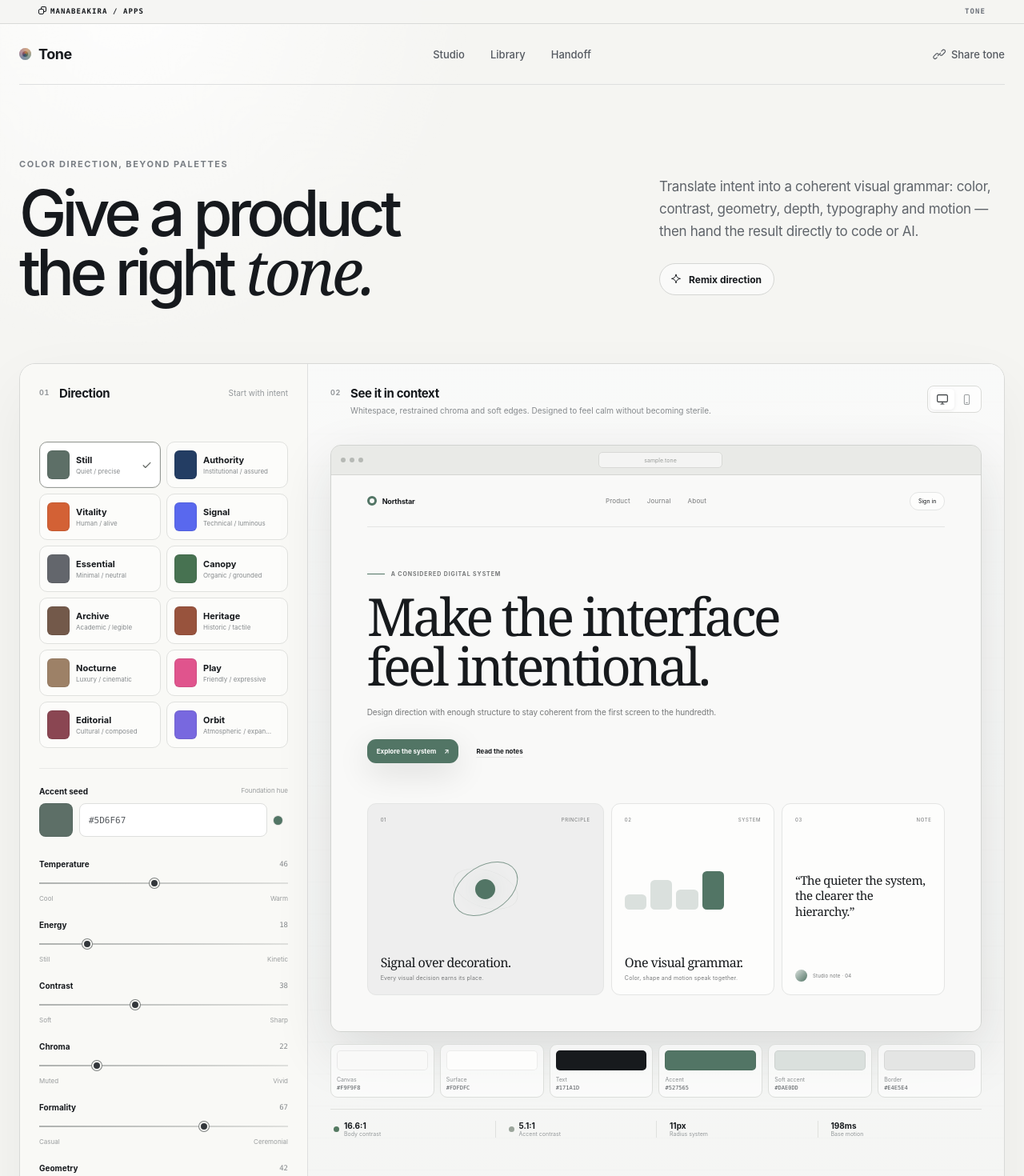
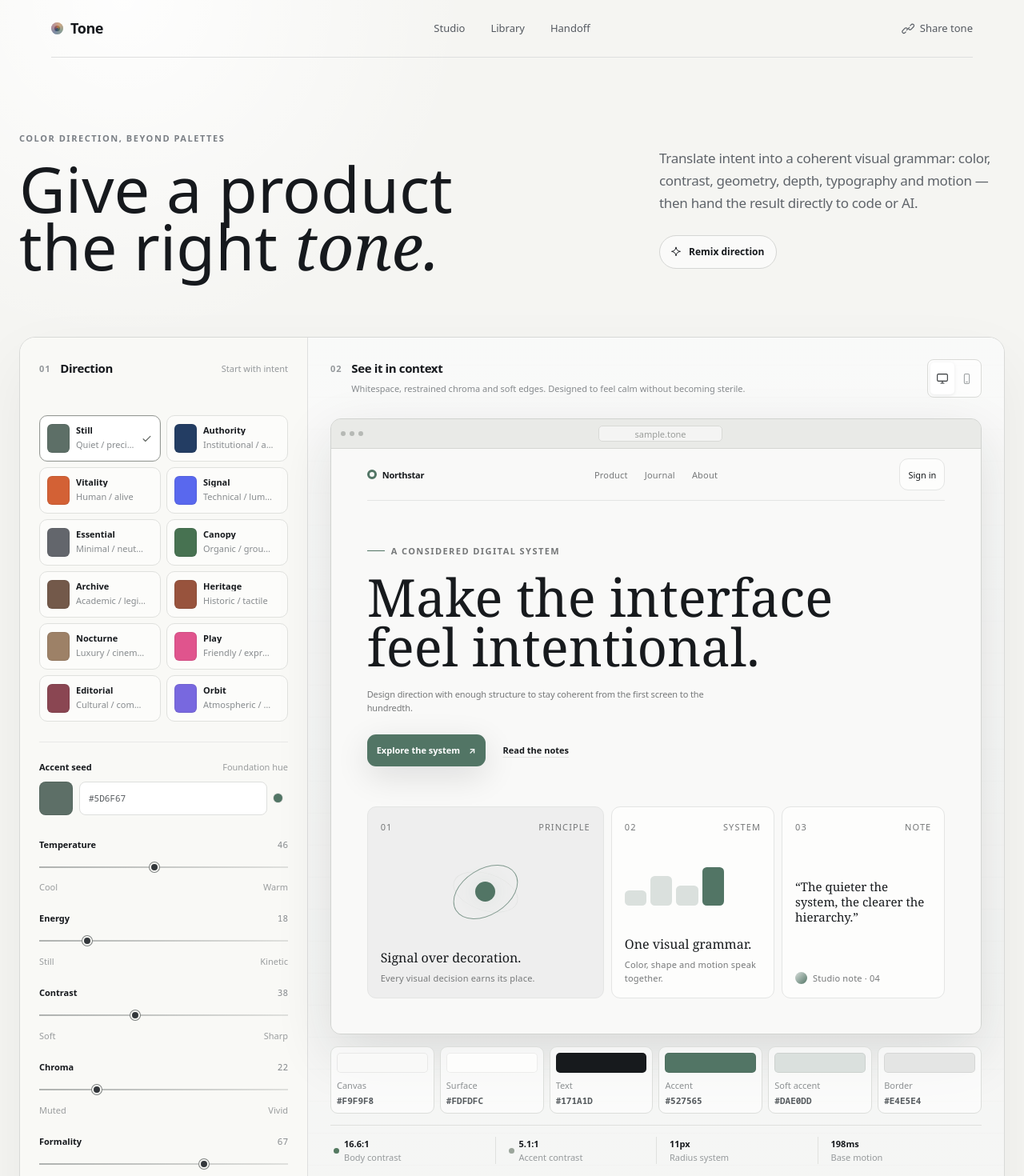
Before and after one commit to akiralazycat/tone, a Next.js app: page / in a window 1280 px wide. Shown: the top 1470 px of the page at 80% size. Built offline with nearby package versions, Linux system fonts and the light colour scheme.

Commit message:
Refine House typography and spacing

```diff
--- a/app/globals.css
+++ b/app/globals.css
@@ -18,15 +18,8 @@
   --house-focus: #4464d9;
 }
 
-.house-bar { min-height: 30px; padding: 0 clamp(18px, 4vw, 48px); display: flex; align-items: center; justify-content: space-between; gap: 20px; position: relative; z-index: 100; border-bottom: 1px solid var(--house-line); background: var(--house-surface); color: var(--house-muted); backdrop-filter: blur(18px); font: 650 9px/1 ui-monospace, SFMono-Regular, Menlo, monospace; letter-spacing: .12em; text-transform: uppercase; }
-.house-bar a { display: inline-flex; align-items: center; gap: 8px; color: var(--house-text); text-decoration: none; }
-.house-bar a:hover { color: var(--house-signal); }
-.house-bar a:focus-visible { outline: 2px solid var(--house-focus); outline-offset: 3px; }
-.house-bar__mark { width: 7px; height: 7px; border: 1px solid currentColor; border-radius: 2px; box-shadow: 3px -3px 0 -1px var(--house-surface), 3px -3px 0 0 currentColor; }
-.house-bar__product { color: var(--house-muted); }
 ::selection { background: color-mix(in srgb, var(--house-signal) 22%, transparent); color: var(--house-text); }
 :where(button, a, input, textarea, select):focus-visible { outline: 2px solid var(--house-focus); outline-offset: 3px; }
-@media (max-width: 560px) { .house-bar { min-height: 28px; } .house-bar__product { display: none; } }
 @media (prefers-reduced-motion: reduce) { html { scroll-behavior: auto !important; } *, *::before, *::after { animation-duration: .01ms !important; animation-iteration-count: 1 !important; transition-duration: .01ms !important; } }
 
 html {
@@ -40,7 +33,7 @@ body {
   background:
     radial-gradient(circle at 12% 0%, rgba(255,255,255,.88), transparent 27rem),
     var(--paper);
-  font-family: Inter, ui-sans-serif, -apple-system, BlinkMacSystemFont, "Segoe UI", sans-serif;
+  font-family: var(--font-ui);
   -webkit-font-smoothing: antialiased;
 }
 
@@ -154,14 +147,14 @@ input:focus-visible {
   margin: 0;
   font-size: clamp(58px, 6.2vw, 104px);
   line-height: .91;
-  letter-spacing: -.072em;
+  letter-spacing: 0;
   font-weight: 540;
 }
 
 .intro h1 em {
-  font-family: Georgia, "Times New Roman", serif;
+  font-family: var(--font-editorial);
   font-weight: 400;
-  letter-spacing: -.055em;
+  letter-spacing: 0;
 }
 
 .intro-copy {
@@ -236,7 +229,7 @@ input:focus-visible {
   flex: 0 0 auto;
   margin-top: 3px;
   color: #94989b;
-  font-size: 9px;
+  font-size: 11px;
   font-weight: 700;
   font-variant-numeric: tabular-nums;
   letter-spacing: .08em;
@@ -252,7 +245,7 @@ input:focus-visible {
 
 .panel-caption {
   color: #94989b;
-  font-size: 10px;
+  font-size: 11px;
   margin-top: 3px;
 }
 
@@ -316,7 +309,7 @@ input:focus-visible {
 }
 
 .preset-copy small {
-  font-size: 8px;
+  font-size: 11px;
   color: #878b8e;
   white-space: nowrap;
   overflow: hidden;
@@ -353,13 +346,13 @@ input:focus-visible {
 
 .section-label-row label,
 .axis-head strong {
-  font-size: 10px;
+  font-size: 11px;
   font-weight: 680;
 }
 
 .section-label-row span,
 .axis-ends small {
-  font-size: 8px;
+  font-size: 11px;
   color: #9a9d9e;
 }
 
@@ -397,7 +390,7 @@ input:focus-visible {
   background: #fff;
   color: #565a5e;
   padding: 0 11px;
-  font-family: "SFMono-Regular", Consolas, monospace;
+  font-family: var(--font-mono);
   text-transform: uppercase;
   font-size: 11px;
 }
@@ -425,9 +418,9 @@ input:focus-visible {
 }
 
 .axis-head output {
-  font-family: "SFMono-Regular", Consolas, monospace;
+  font-family: var(--font-mono);
   color: #85898c;
-  font-size: 9px;
+  font-size: 11px;
   font-variant-numeric: tabular-nums;
 }
 
@@ -494,7 +487,7 @@ input:focus-visible {
   margin: 0;
   max-width: 600px;
   color: #85898c;
-  font-size: 10px;
+  font-size: 11px;
   line-height: 1.45;
 }
 
@@ -569,7 +562,7 @@ input:focus-visible {
   display: grid;
   place-items: center;
   color: #9a9d9a;
-  font-size: 7px;
+  font-size: 11px;
 }
 
 .preview-page {
@@ -587,7 +580,7 @@ input:focus-visible {
   grid-template-columns: 1fr auto 1fr;
   align-items: center;
   border-bottom: 1px solid var(--p-border);
-  font-size: 8px;
+  font-size: 11px;
 }
 
 .sample-brand {
@@ -595,7 +588,7 @@ input:focus-visible {
   align-items: center;
   gap: 7px;
   font-weight: 720;
-  font-size: 9px;
+  font-size: 11px;
   letter-spacing: -.02em;
 }
 
@@ -619,7 +612,7 @@ input:focus-visible {
   color: var(--p-text);
   border-radius: var(--p-radius);
   padding: 6px 10px;
-  font-size: 7px;
+  font-size: 11px;
 }
 
 .sample-main {
@@ -637,7 +630,7 @@ input:focus-visible {
   align-items: center;
   gap: 8px;
   color: var(--p-soft);
-  font-size: 7px;
+  font-size: 11px;
   text-transform: uppercase;
   letter-spacing: .13em;
   font-weight: 700;
@@ -651,10 +644,10 @@ input:focus-visible {
 
 .sample-hero h2 {
   margin: 0;
-  font-family: Georgia, "Times New Roman", serif;
+  font-family: var(--font-editorial);
   font-size: clamp(38px, 5.1vw, 72px);
   line-height: .95;
-  letter-spacing: -.058em;
+  letter-spacing: 0;
   font-weight: 400;
 }
 
@@ -663,7 +656,7 @@ input:focus-visible {
   margin: 20px 0 0;
   color: var(--p-soft);
   line-height: 1.55;
-  font-size: 10px;
+  font-size: 11px;
   letter-spacing: -.01em;
 }
 
@@ -678,7 +671,7 @@ input:focus-visible {
 .sample-text-button {
   border: 0;
   cursor: default;
-  font-size: 8px;
+  font-size: 11px;
   font-weight: 680;
 }
 
@@ -730,23 +723,23 @@ input:focus-visible {
   display: flex;
   justify-content: space-between;
   color: var(--p-soft);
-  font-size: 6px;
+  font-size: 11px;
   text-transform: uppercase;
   letter-spacing: .1em;
 }
 
 .sample-feature h3 {
   margin: 0 0 4px;
-  font-family: Georgia, "Times New Roman", serif;
+  font-family: var(--font-editorial);
   font-size: 16px;
   font-weight: 400;
-  letter-spacing: -.035em;
+  letter-spacing: 0;
 }
 
 .sample-feature p {
   margin: 0;
   color: var(--p-soft);
-  font-size: 7px;
+  font-size: 11px;
 }
 
 .sample-orbit {
@@ -803,10 +796,10 @@ input:focus-visible {
 
 .sample-quote blockquote {
   margin: auto 0;
-  font-family: Georgia, "Times New Roman", serif;
+  font-family: var(--font-editorial);
   font-size: 15px;
   line-height: 1.28;
-  letter-spacing: -.03em;
+  letter-spacing: 0;
 }
 
 .sample-avatar-row {
@@ -814,7 +807,7 @@ input:focus-visible {
   align-items: center;
   gap: 7px;
   color: var(--p-soft);
-  font-size: 6px;
+  font-size: 11px;
 }
 
 .sample-avatar {
@@ -892,13 +885,13 @@ input:focus-visible {
 
 .token-swatch small {
   color: #8c9092;
-  font-size: 7px;
+  font-size: 11px;
   margin-bottom: 2px;
 }
 
 .token-swatch strong {
-  font-family: "SFMono-Regular", Consolas, monospace;
-  font-size: 7px;
+  font-family: var(--font-mono);
+  font-size: 11px;
   font-weight: 560;
   color: #555a5e;
 }
@@ -926,14 +919,14 @@ input:focus-visible {
 }
 
 .quality-row strong {
-  font-size: 10px;
+  font-size: 11px;
   font-weight: 700;
 }
 
 .quality-row small {
   grid-column: 2;
   color: #95999b;
-  font-size: 7px;
+  font-size: 11px;
 }
 
 .quality-row > div:nth-child(n+3) small {
@@ -988,7 +981,7 @@ input:focus-visible {
   justify-content: space-between;
   align-items: end;
   color: #8b8f92;
-  font-size: 9px;
+  font-size: 11px;
   text-transform: uppercase;
   letter-spacing: .12em;
 }
@@ -1032,7 +1025,7 @@ input:focus-visible {
   color: #767b7e;
   padding: 8px 10px;
   border-radius: 6px;
-  font-size: 9px;
+  font-size: 11px;
   font-weight: 650;
   cursor: pointer;
 }
@@ -1060,7 +1053,7 @@ input:focus-visible {
   background:
     radial-gradient(circle at 90% 10%, rgba(107,91,145,.13), transparent 25rem),
     #141719;
-  font-family: "SFMono-Regular", Consolas, "Liberation Mono", monospace;
+  font-family: var(--font-mono);
   font-size: 11px;
   line-height: 1.72;
   white-space: pre-wrap;
@@ -1086,7 +1079,7 @@ input:focus-visible {
   align-items: center;
   gap: 18px;
   color: #6d7274;
-  font-size: 8px;
+  font-size: 11px;
 }
 
 .export-footer span:first-child {
@@ -1117,7 +1110,7 @@ input:focus-visible {
 .site-footer > span {
   margin: 0;
   color: #888c8f;
-  font-size: 9px;
+  font-size: 11px;
 }
 
 .site-footer > span {
@@ -1243,7 +1236,7 @@ input:focus-visible {
   }
 
   .eyebrow {
-    font-size: 9px;
+    font-size: 11px;
   }
 
   .intro h1 {
@@ -1356,7 +1349,7 @@ input:focus-visible {
   .export-code {
     min-height: 370px;
     padding: 22px 18px;
-    font-size: 9px;
+    font-size: 11px;
   }
 
   .export-footer {
@@ -1382,3 +1375,54 @@ input:focus-visible {
     transition-duration: .01ms !important;
   }
 }
+
+/* House v1: shared typography and spacing contract. */
+:root {
+  --font-ui: system-ui, -apple-system, BlinkMacSystemFont, "Segoe UI", Roboto, "Noto Sans", "Helvetica Neue", Arial, sans-serif;
+  --font-mono: ui-monospace, "SFMono-Regular", "Cascadia Mono", "Roboto Mono", "Noto Sans Mono", Menlo, Consolas, monospace;
+  --font-editorial: ui-serif, "New York", Georgia, "Times New Roman", serif;
+  --text-decorative: 10px;
+  --text-meta: 11px;
+  --text-label: 12px;
+  --text-control: 13px;
+  --text-body-sm: 14px;
+  --text-body: 16px;
+  --text-lede: clamp(17px, 1.5vw, 20px);
+  --space-1: 4px;
+  --space-2: 8px;
+  --space-3: 12px;
+  --space-4: 16px;
+  --space-5: 24px;
+  --space-6: 32px;
+  --space-7: 48px;
+  --space-8: 64px;
+  --space-9: 96px;
+  --space-10: 128px;
+  --page-gutter: clamp(20px, 5vw, 72px);
+  --section-space: clamp(64px, 8vw, 112px);
+  --card-padding: clamp(16px, 2vw, 24px);
+  --content-max: 1480px;
+  --header-height: 72px;
+  --toolbar-height: 64px;
+}
+
+body { font-family: var(--font-ui); line-height: 1.55; }
+p { max-width: 68ch; }
+.site-header { width: min(var(--content-max), calc(100% - (2 * var(--page-gutter)))); height: var(--header-height); }
+.site-footer { min-height: 128px; padding-block: var(--space-7); }
+.workbench, .handoff, .labs-section { padding-inline: var(--page-gutter); }
+
+.editorial-preview, .sample-editorial, [data-style="editorial"] { font-family: var(--font-editorial); }
+
+:where(button, input:not([type="checkbox"]):not([type="radio"]):not([type="range"]):not([type="color"]):not([type="file"]), select, textarea) {
+  min-height: 40px;
+}
+
+@media (max-width: 760px) {
+  .site-header { width: min(var(--content-max), calc(100% - (2 * var(--page-gutter)))); height: var(--header-height); }
+  .site-footer { min-height: 96px; padding-block: var(--space-6); }
+}
+
+@media (pointer: coarse) {
+  :where(button, input:not([type="checkbox"]):not([type="radio"]):not([type="range"]):not([type="color"]):not([type="file"]), select, textarea) { min-height: 44px; }
+}
--- a/components/house-bar.tsx
+++ /dev/null
@@ -1,11 +0,0 @@
-export function HouseBar({ product }: { product: string }) {
-  return (
-    <nav className="house-bar" aria-label="Manabeakira apps">
-      <a href="https://app.manabeakira.com" aria-label="Open Manabeakira apps">
-        <span className="house-bar__mark" aria-hidden="true" />
-        <span>manabeakira / apps</span>
-      </a>
-      <span className="house-bar__product">{product}</span>
-    </nav>
-  );
-}
--- a/components/tone-studio.tsx
+++ b/components/tone-studio.tsx
@@ -1,7 +1,6 @@
 "use client";
 
 import { useEffect, useMemo, useState, type CSSProperties } from "react";
-import { HouseBar } from "@/components/house-bar";
 import {
   axisMeta,
   createToneTokens,
@@ -245,7 +244,6 @@ export default function ToneStudio() {
 
   return (
     <>
-      <HouseBar product="Tone" />
       <main className="studio">
       <header className="site-header">
         <a className="tone-logo" href="#top" aria-label="Tone home"><span className="tone-logo-dot" />Tone</a>
```
Also changed, not shown: app/labs.css (+46 -46 lines).
